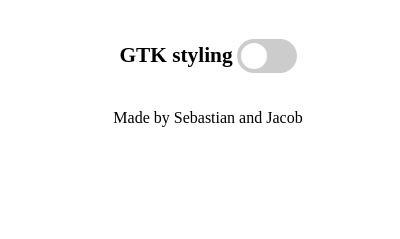
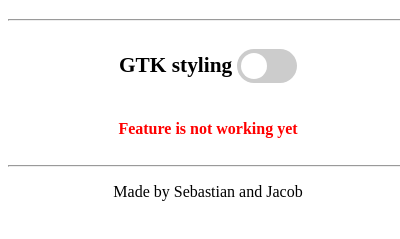
Before and after one commit to SquareTable/GTKOnline, a browser extension: page extension_resources/popup_extension.html in a window 400 px wide. Shown: the part 61-300 px from the top of the page. Drawn offline with Linux system fonts and the light colour scheme.

Commit message:
add hr and disclaimers

```diff
--- a/extension_resources/popup_extension.html
+++ b/extension_resources/popup_extension.html
@@ -4,7 +4,7 @@
         <link rel="stylesheet" type="text/css" href="popup_extension.css" media="screen"/>
     </head>
     <body>
-        <h1>GTK Online</h1>
+        <h1>GTK Online</h1><hr>
         <center><table>
             <tr>
                 <th>
@@ -17,12 +17,18 @@
                       </label>
                 </th>
             </tr>
+            <tr>
+                <th colspan="2">
+                    <p style="color: red;">Feature is not working yet</p>
+                </th>
+            </tr>
         </table></center>
         <script src="jquery.js"></script>
         <script src="popup_extension.js"></script>
         <script src="extension_2.js"></script>
         <script src="popup_extension_2.js"></script>
         <footer>
+            <hr>
             <p>Made by Sebastian and Jacob</p>
         </footer>
     </body>
```
